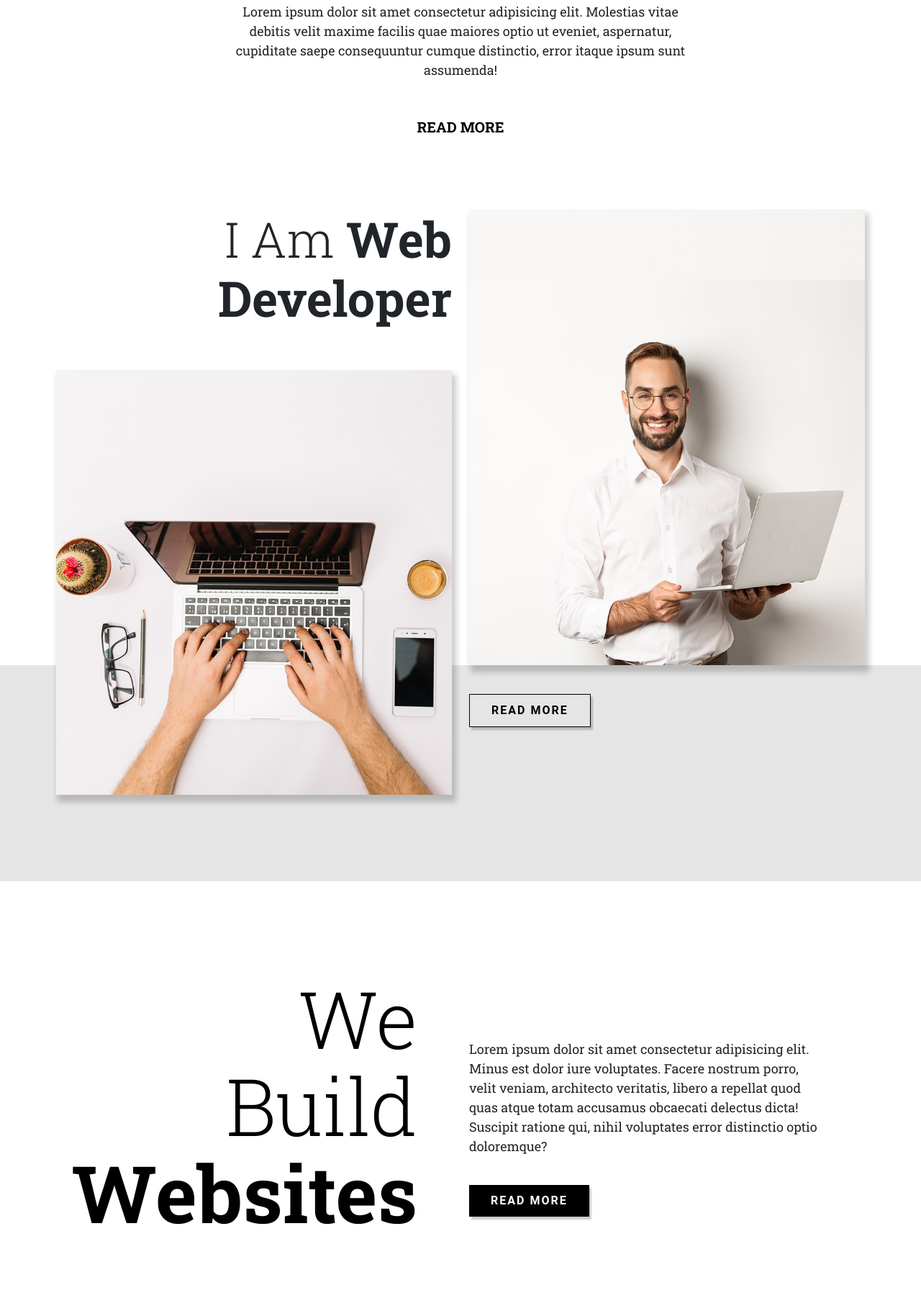
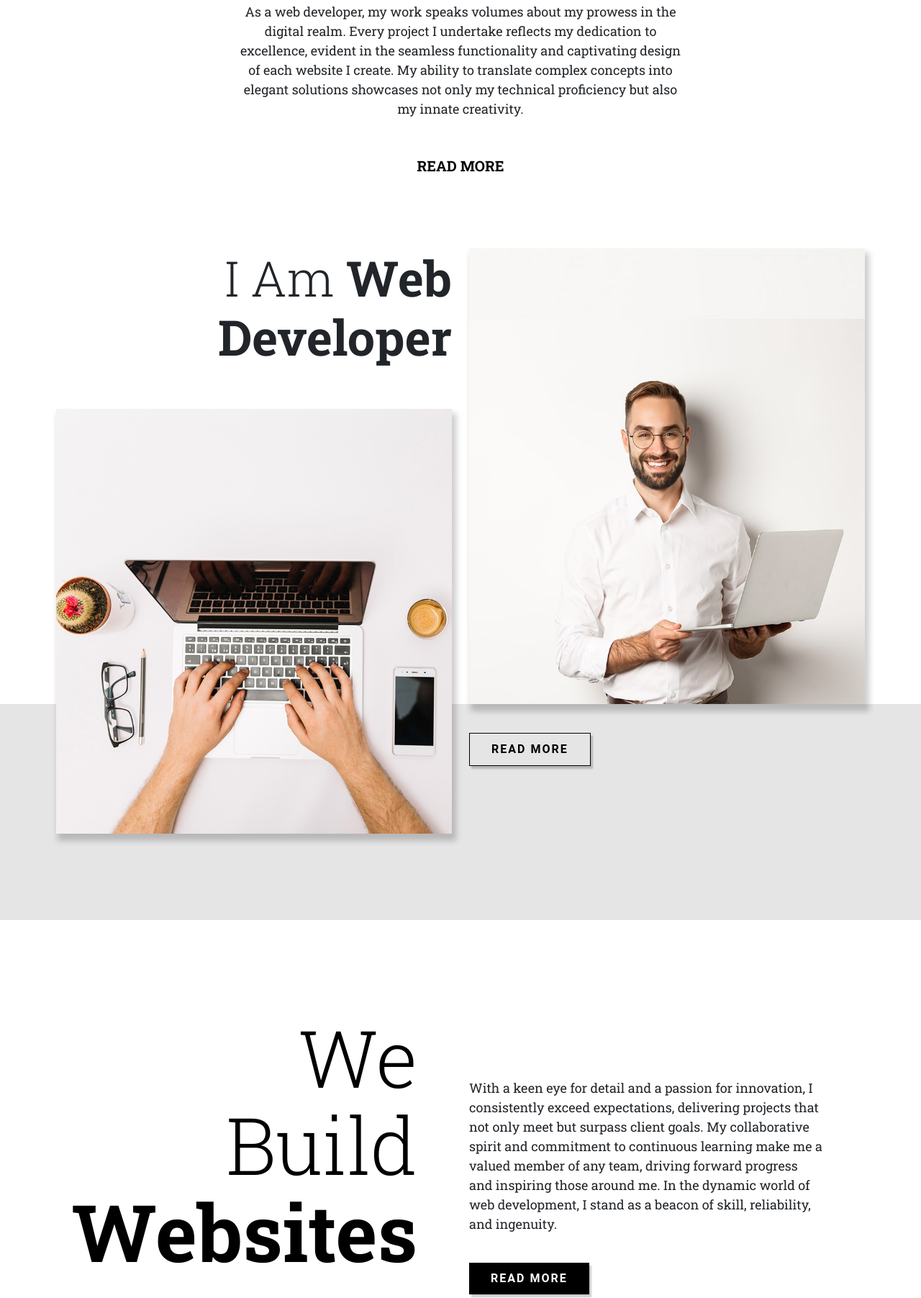
Before and after one commit to TemeBirhanu/Temesgen-Berhanu, a plain HTML site: page index.html in a window 1280 px wide. Shown: the part 730-2533 px from the top of the page at 72% size. Drawn offline with nearby package versions, Linux system fonts and the light colour scheme.

Commit message:
second commit

```diff
--- a/css/style.css
+++ b/css/style.css
@@ -78,7 +78,7 @@
 .image-frame {
     width: 380px;
     height: 380px;
-    background-image: url(../images/profile.jpg);
+    background-image: url(../images/profile.png);
     background-position: center;
     background-size: cover;
     border: 8px solid #FFFFFF;
--- a/index.html
+++ b/index.html
@@ -84,9 +84,11 @@
                         Creative <span class="fw-bold primary-heading-bold">Work</span>
                     </div>
                     <div class="paragraph mx-auto mt-2">
-                        Lorem ipsum dolor sit amet consectetur adipisicing elit. Molestias vitae debitis velit maxime
-                        facilis quae maiores optio ut eveniet, aspernatur, cupiditate saepe consequuntur cumque
-                        distinctio, error itaque ipsum sunt assumenda!
+                        As a web developer, my work speaks volumes about my prowess in the digital realm.
+                        Every project I undertake reflects my dedication to excellence,
+                         evident in the seamless functionality and captivating design of each website I create.
+                          My ability to translate complex concepts into elegant
+                         solutions showcases not only my technical proficiency but also my innate creativity.
                     </div>
                     <a type="button" class="section-2-button fw-bold">Read More</a>
                 </div>
@@ -134,10 +136,11 @@
                     <div class="section-4-right text-center text-lg-start">
                         <div class="sec4-blank"></div>
                         <div class="sec4-text">
-                            Lorem ipsum dolor sit amet consectetur adipisicing elit. Minus est dolor iure voluptates.
-                            Facere nostrum porro, velit veniam, architecto veritatis, libero a repellat quod quas atque
-                            totam accusamus obcaecati delectus dicta! Suscipit ratione qui, nihil voluptates error
-                            distinctio optio doloremque?
+                            With a keen eye for detail and a passion for innovation, I consistently exceed expectations,
+                             delivering projects that not only meet but surpass client goals.
+                              My collaborative spirit and commitment to continuous learning make me a valued member
+                             of any team, driving forward progress and inspiring those around me. In the
+                            dynamic world of web development, I stand as a beacon of skill, reliability, and ingenuity.
                         </div>
                         <div class="section-4-button">
                             <button class="sec4-btn text-uppercase fw-bold" onclick="location.href='#'">Read
@@ -459,7 +462,7 @@
                             </div>
                             <div class="card-heading">Email Address</div>
                             <div class="card-para"><a class="card-link"
-                                    href="mailto:email@example.com">temesgenberhanu674@example.com</div></a>
+                                    href="mailto:temesgenberhanu674@gmail.com">temesgenberhanu674@example.com</div></a>
                         </div>
                         <!-- <div class="card-footer"></div> -->
                     </div>
```
Also changed, not shown: images/profile.png (added), 1 other file.
